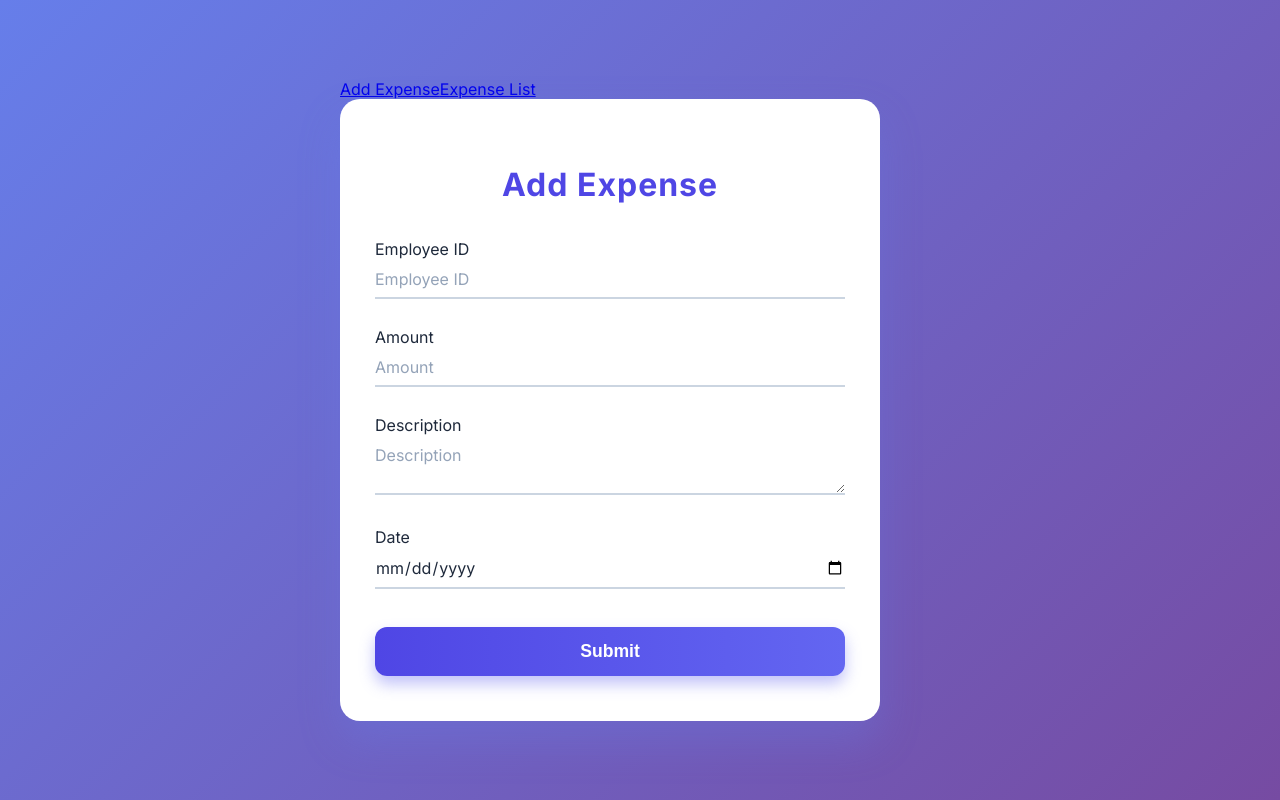
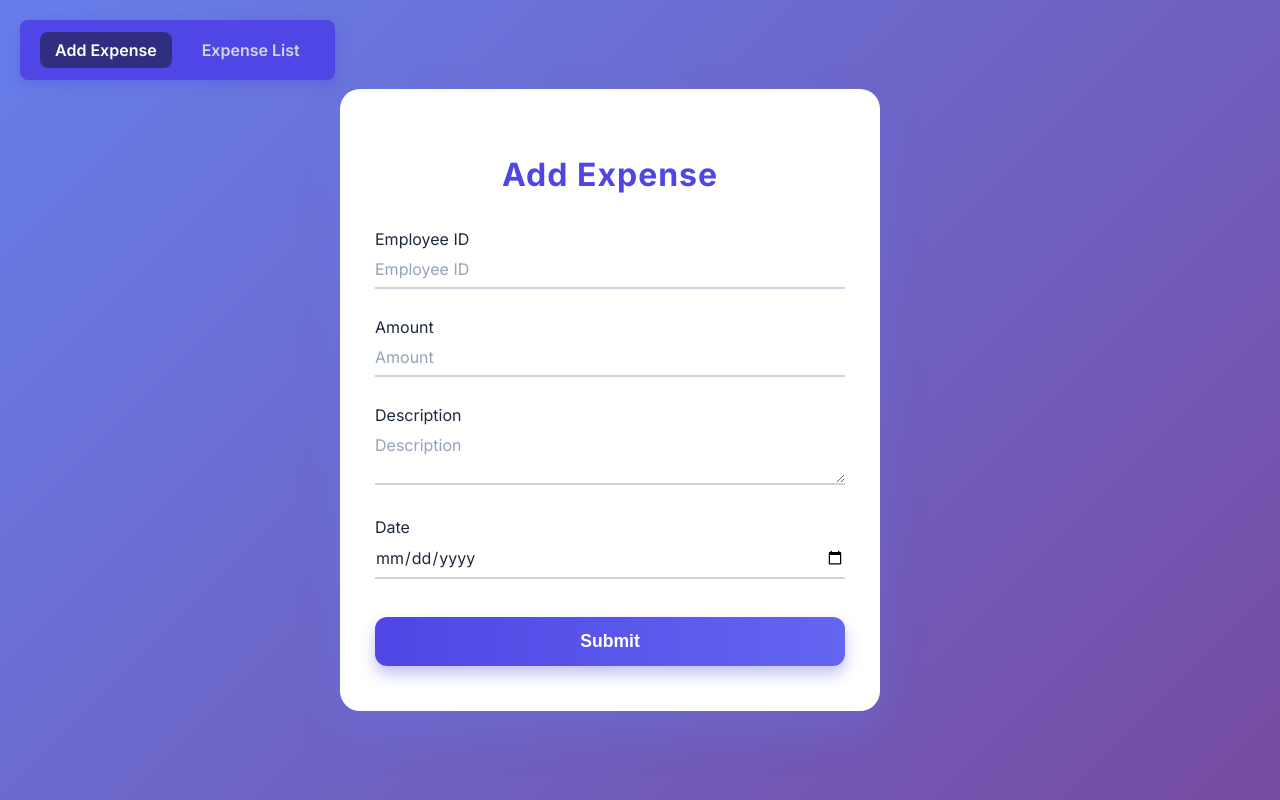
Before and after one commit to Pragalya03/my-reimbursement-portal, a React (Create React App) app in the folder reactapp/: page / in a window 1280 px wide. Built offline with nearby package versions, Linux system fonts and the light colour scheme.

Commit message:
almost ready for review 2

```diff
--- a/reactapp/src/App.css
+++ b/reactapp/src/App.css
@@ -8,7 +8,8 @@
 nav.top-right-nav {
   position: fixed;
   top: 20px;
-  right: 20px;
+  left: 20px;
+  right: auto;
   background-color: #4f46e5; /* nice purple */
   padding: 12px 20px;
   border-radius: 8px;
--- a/reactapp/src/App.js
+++ b/reactapp/src/App.js
@@ -4,6 +4,7 @@ import { BrowserRouter as Router, Routes, Route, NavLink } from "react-router-do
 import ExpenseForm from "./components/ExpenseForm";
 import ExpenseList from "./components/ExpenseList";
 import ExpenseStatusUpdate from "./components/ExpenseStatusUpdate";
+import './App.css';
 
 function App() {
   return (
```
